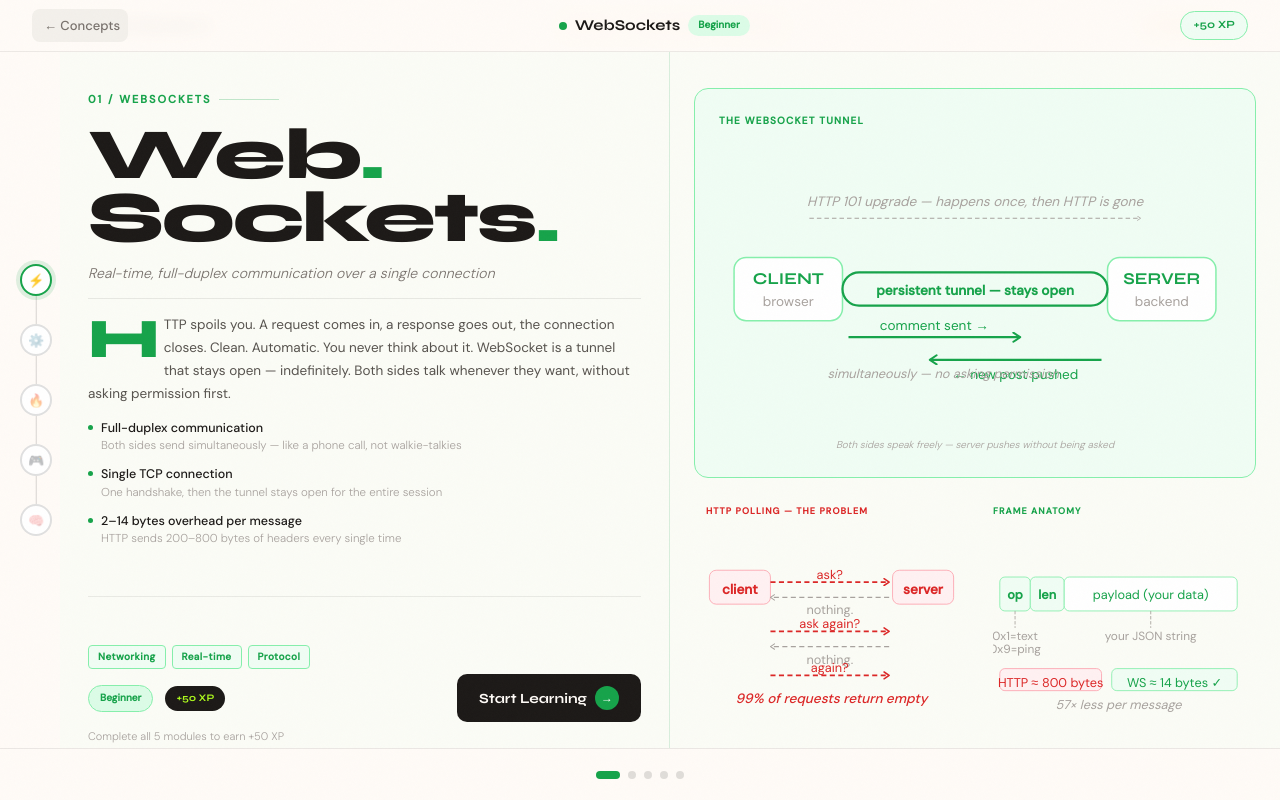
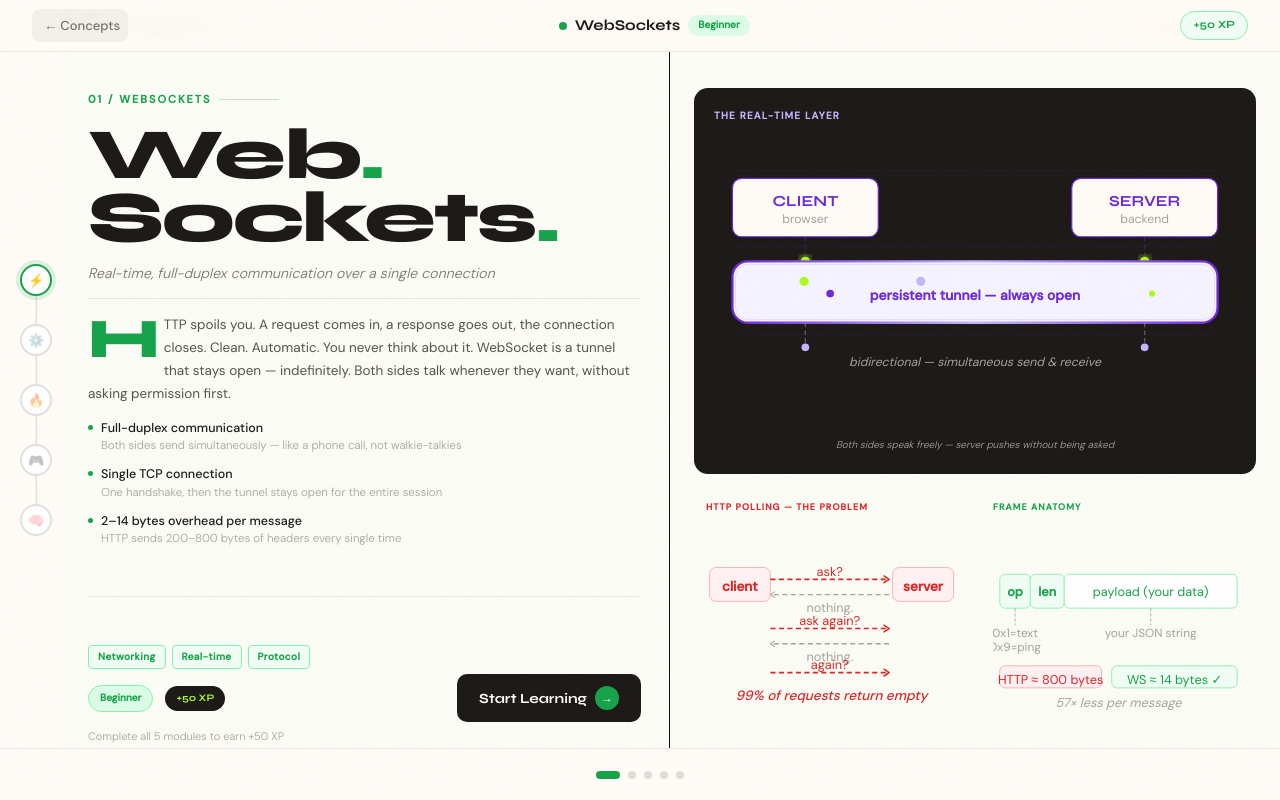
Before and after one commit to shahzad67432/archi-learn, a Next.js app: page /concepts/websockets in a window 1280 px wide. Built offline with nearby package versions, Linux system fonts and the light colour scheme.

Commit message:
ZoneHook: replace tunnel card with layered real-time SVG, remove column divider

```diff
--- a/components/concept/zones/ZoneHook.tsx
+++ b/components/concept/zones/ZoneHook.tsx
@@ -14,15 +14,14 @@ export default function ZoneHook({ concept, onComplete, onNext }: Props) {
 
   const rightColumnContent = (
     <>
-      {/* Main tunnel card */}
+      {/* Real-Time Layer — colorful architectural illustration */}
       <motion.div
         className="flex flex-col min-h-0"
         style={{
           flex: 5,
-          background: concept.color.bg,
-          border: `0.5px solid ${concept.color.border}`,
+          background: '#1C1917',
           borderRadius: 14,
-          padding: 'clamp(14px, 2vw, 24px)',
+          padding: 'clamp(14px, 2vw, 20px)',
         }}
         initial={{ opacity: 0, x: 16 }}
         animate={{ opacity: 1, x: 0 }}
@@ -34,111 +33,128 @@ export default function ZoneHook({ concept, onComplete, onNext }: Props) {
             fontWeight: 700,
             letterSpacing: '0.12em',
             textTransform: 'uppercase',
-            color: concept.color.accent,
-            marginBottom: 8,
+            color: '#C4B5FD',
+            marginBottom: 6,
             display: 'block',
           }}
         >
-          The WebSocket tunnel
+          The Real-Time Layer
         </span>
 
-        {/* SVG tunnel diagram */}
+        {/* SVG illustration */}
         <svg
           style={{ flex: 1, width: '100%', minHeight: 0 }}
-          viewBox="0 0 340 140"
+          viewBox="0 0 340 190"
           preserveAspectRatio="xMidYMid meet"
         >
           <defs>
-            <marker id="ag" viewBox="0 0 10 10" refX="8" refY="5"
-              markerWidth="5" markerHeight="5" orient="auto-start-reverse">
-              <path d="M2 1L8 5L2 9" fill="none"
-                stroke={concept.color.accent}
-                stroke-width="1.8" stroke-linecap="round"
-                stroke-linejoin="round"/>
-            </marker>
-            <marker id="am" viewBox="0 0 10 10" refX="8" refY="5"
-              markerWidth="5" markerHeight="5" orient="auto-start-reverse">
-              <path d="M2 1L8 5L2 9" fill="none"
-                stroke="#A8A29E" stroke-width="1.5"
-                stroke-linecap="round" stroke-linejoin="round"/>
-            </marker>
+            <filter id="glow" x="-20%" y="-20%" width="140%" height="140%">
+              <feGaussianBlur stdDeviation="3" result="blur" />
+              <feMerge>
+                <feMergeNode in="blur" />
+                <feMergeNode in="SourceGraphic" />
+              </feMerge>
+            </filter>
+            <linearGradient id="bridgeGrad" x1="0%" y1="0%" x2="100%" y2="0%">
+              <stop offset="0%" stopColor="#6D28D9" />
+              <stop offset="50%" stopColor="#C4B5FD" />
+              <stop offset="100%" stopColor="#6D28D9" />
+            </linearGradient>
           </defs>
 
-          {/* HTTP upgrade label */}
-          <text x="170" y="18" textAnchor="middle"
-            fontFamily="var(--font-dm-sans)" fontSize="9"
-            fill="#A8A29E" fontStyle="italic">
-            HTTP 101 upgrade — happens once, then HTTP is gone
-          </text>
-          <line x1="60" y1="26" x2="280" y2="26"
-            stroke="#A8A29E" strokeWidth="0.7"
-            strokeDasharray="3,2" markerEnd="url(#am)"/>
-
           {/* CLIENT box */}
-          <rect x="10" y="52" width="72" height="42" rx="8"
-            fill="white" stroke={concept.color.border}
-            strokeWidth="1"/>
-          <text x="46" y="70" textAnchor="middle"
-            fontFamily="var(--font-syne)" fontSize="11"
-            fontWeight="700" fill={concept.color.accent}>
+          <rect x="12" y="28" width="95" height="38" rx="6"
+            fill="#FFFBF7" stroke="#6D28D9" strokeWidth="0.8" />
+          <text x="59.5" y="46" textAnchor="middle"
+            fontFamily="var(--font-syne)" fontSize="10" fontWeight="700" fill="#6D28D9">
             CLIENT
           </text>
-          <text x="46" y="84" textAnchor="middle"
-            fontFamily="var(--font-dm-sans)" fontSize="9"
-            fill="#A8A29E">
+          <text x="59.5" y="57" textAnchor="middle"
+            fontFamily="var(--font-dm-sans)" fontSize="8" fill="#A8A29E">
             browser
           </text>
 
           {/* SERVER box */}
-          <rect x="258" y="52" width="72" height="42" rx="8"
-            fill="white" stroke={concept.color.border}
-            strokeWidth="1"/>
-          <text x="294" y="70" textAnchor="middle"
-            fontFamily="var(--font-syne)" fontSize="11"
-            fontWeight="700" fill={concept.color.accent}>
+          <rect x="233" y="28" width="95" height="38" rx="6"
+            fill="#FFFBF7" stroke="#6D28D9" strokeWidth="0.8" />
+          <text x="280.5" y="46" textAnchor="middle"
+            fontFamily="var(--font-syne)" fontSize="10" fontWeight="700" fill="#6D28D9">
             SERVER
           </text>
-          <text x="294" y="84" textAnchor="middle"
-            fontFamily="var(--font-dm-sans)" fontSize="9"
-            fill="#A8A29E">
+          <text x="280.5" y="57" textAnchor="middle"
+            fontFamily="var(--font-dm-sans)" fontSize="8" fill="#A8A29E">
             backend
           </text>
 
-          {/* Persistent tunnel pipe */}
-          <rect x="82" y="62" width="176" height="22" rx="11"
-            fill={concept.color.bg}
-            stroke={concept.color.accent} strokeWidth="1.5"/>
-          <text x="170" y="77" textAnchor="middle"
-            fontFamily="var(--font-dm-sans)" fontSize="9"
-            fontWeight="600" fill={concept.color.accent}>
-            persistent tunnel — stays open
+          {/* Dashed lines from boxes down to bridge */}
+          <line x1="59.5" y1="66" x2="59.5" y2="82"
+            stroke="#6D28D9" strokeWidth="0.8" strokeDasharray="3,2" opacity="0.4" />
+          <line x1="280.5" y1="66" x2="280.5" y2="82"
+            stroke="#6D28D9" strokeWidth="0.8" strokeDasharray="3,2" opacity="0.4" />
+
+          {/* Glowing connection dots */}
+          <circle cx="59.5" cy="82" r="3" fill="#ADFA1D" filter="url(#glow)" />
+          <circle cx="280.5" cy="82" r="3" fill="#ADFA1D" filter="url(#glow)" />
+
+          {/* The WebSocket Bridge */}
+          <rect x="12" y="82" width="316" height="40" rx="10"
+            fill="#F5F3FF" stroke="url(#bridgeGrad)" strokeWidth="1.5" />
+          <rect x="14" y="84" width="312" height="36" rx="8"
+            fill="none" stroke="#C4B5FD" strokeWidth="0.5" opacity="0.5" />
+
+          <text x="170" y="107" textAnchor="middle"
+            fontFamily="var(--font-dm-sans)" fontSize="9" fontWeight="600" fill="#6D28D9">
+            persistent tunnel — always open
           </text>
 
-          {/* Bidirectional arrows */}
-          <line x1="86" y1="105" x2="200" y2="105"
-            stroke={concept.color.accent} strokeWidth="1.5"
-            markerEnd="url(#ag)"/>
-          <text x="143" y="100" textAnchor="middle"
-            fontFamily="var(--font-dm-sans)" fontSize="9"
-            fill={concept.color.accent}>
-            comment sent →
+          {/* Animated data packets left→right */}
+          <motion.circle
+            cx={40} cy={95} r={3} fill="#ADFA1D"
+            animate={{ cx: [40, 300] }}
+            transition={{ duration: 2.5, repeat: Infinity, ease: "linear" }}
+          />
+          <motion.circle
+            cx={40} cy={103} r={2.5} fill="#6D28D9"
+            animate={{ cx: [40, 300] }}
+            transition={{ duration: 3.5, repeat: Infinity, ease: "linear", delay: 1.2 }}
+          />
+
+          {/* Animated data packets right→left */}
+          <motion.circle
+            cx={300} cy={95} r={3} fill="#C4B5FD"
+            animate={{ cx: [300, 40] }}
+            transition={{ duration: 2.8, repeat: Infinity, ease: "linear", delay: 0.6 }}
+          />
+          <motion.circle
+            cx={300} cy={103} r={2} fill="#ADFA1D"
+            animate={{ cx: [300, 40] }}
+            transition={{ duration: 3.2, repeat: Infinity, ease: "linear", delay: 1.8 }}
+          />
+
+          {/* Return dashed lines below bridge */}
+          <line x1="280.5" y1="122" x2="280.5" y2="138"
+            stroke="#C4B5FD" strokeWidth="0.8" strokeDasharray="3,2" opacity="0.4" />
+          <line x1="59.5" y1="122" x2="59.5" y2="138"
+            stroke="#C4B5FD" strokeWidth="0.8" strokeDasharray="3,2" opacity="0.4" />
+
+          {/* Return connection dots */}
+          <circle cx="59.5" cy="138" r="2.5" fill="#C4B5FD" />
+          <circle cx="280.5" cy="138" r="2.5" fill="#C4B5FD" />
+
+          {/* Bottom label */}
+          <text x="170" y="150" textAnchor="middle"
+            fontFamily="var(--font-dm-sans)" fontSize="8"
+            fill="#A8A29E" fontStyle="italic">
+            bidirectional — simultaneous send & receive
           </text>
 
-          <line x1="254" y1="120" x2="140" y2="120"
-            stroke={concept.color.accent} strokeWidth="1.5"
-            markerEnd="url(#ag)"/>
-          <text x="197" y="133" textAnchor="middle"
-            fontFamily="var(--font-dm-sans)" fontSize="9"
-            fill={concept.color.accent}>
-            ← new post pushed
-          </text>
-
-          {/* Caption */}
-          <text x="72" y="132"
-            fontFamily="var(--font-dm-sans)" fontSize="8.5"
-            fill="#A8A29E" fontStyle="italic">
-            simultaneously — no asking permission
-          </text>
+          {/* Architectural layer lines */}
+          <line x1="12" y1="23" x2="328" y2="23"
+            stroke="#6D28D9" strokeWidth="0.5" opacity="0.15" />
+          <line x1="12" y1="72" x2="328" y2="72"
+            stroke="#6D28D9" strokeWidth="0.5" opacity="0.15" />
+          <line x1="12" y1="130" x2="328" y2="130"
+            stroke="#6D28D9" strokeWidth="0.5" opacity="0.15" />
         </svg>
 
         <span
@@ -365,7 +381,6 @@ export default function ZoneHook({ concept, onComplete, onNext }: Props) {
     >
       {/* LEFT COLUMN */}
       <div
-        style={{ borderRight: '0.5px solid rgba(22,163,74,0.15)' }}
         className="flex flex-col min-h-0 overflow-y-auto lg:overflow-hidden
                    [scrollbar-width:none] [-ms-overflow-style:none] [&::-webkit-scrollbar]:hidden
                    px-[clamp(16px,2.5vw,28px)]
```
